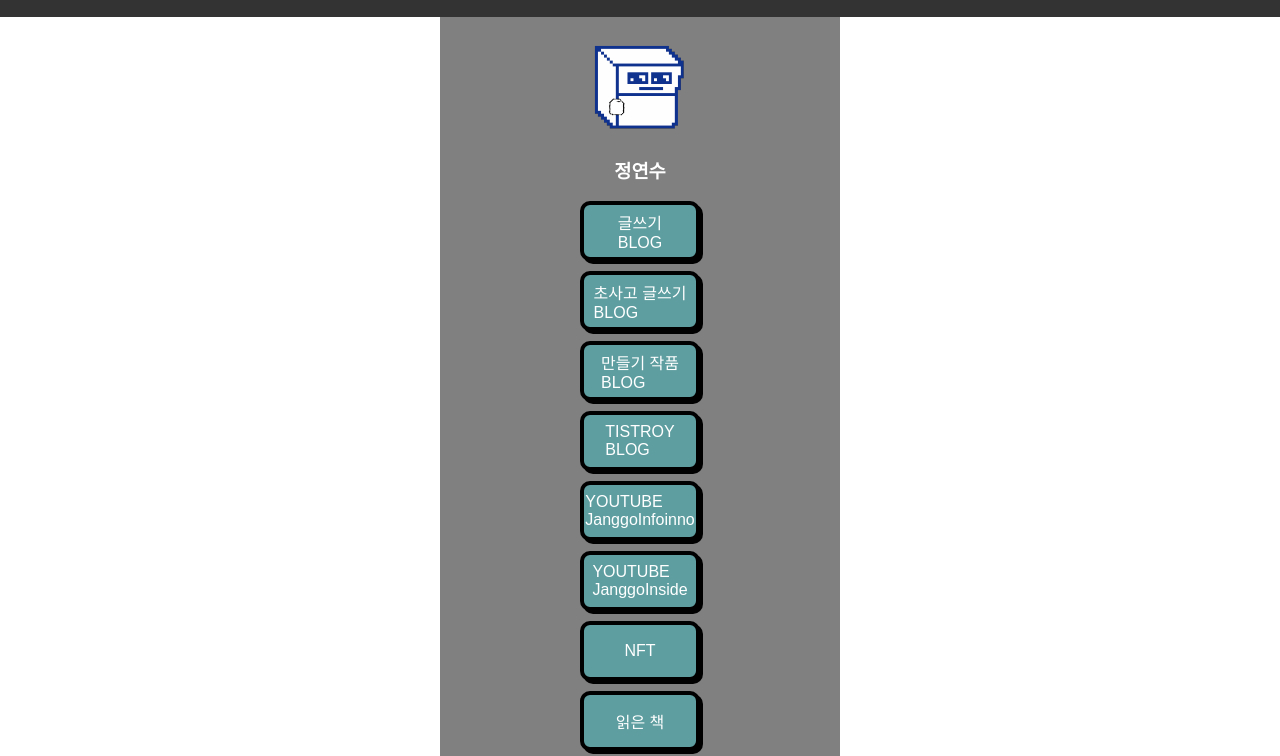
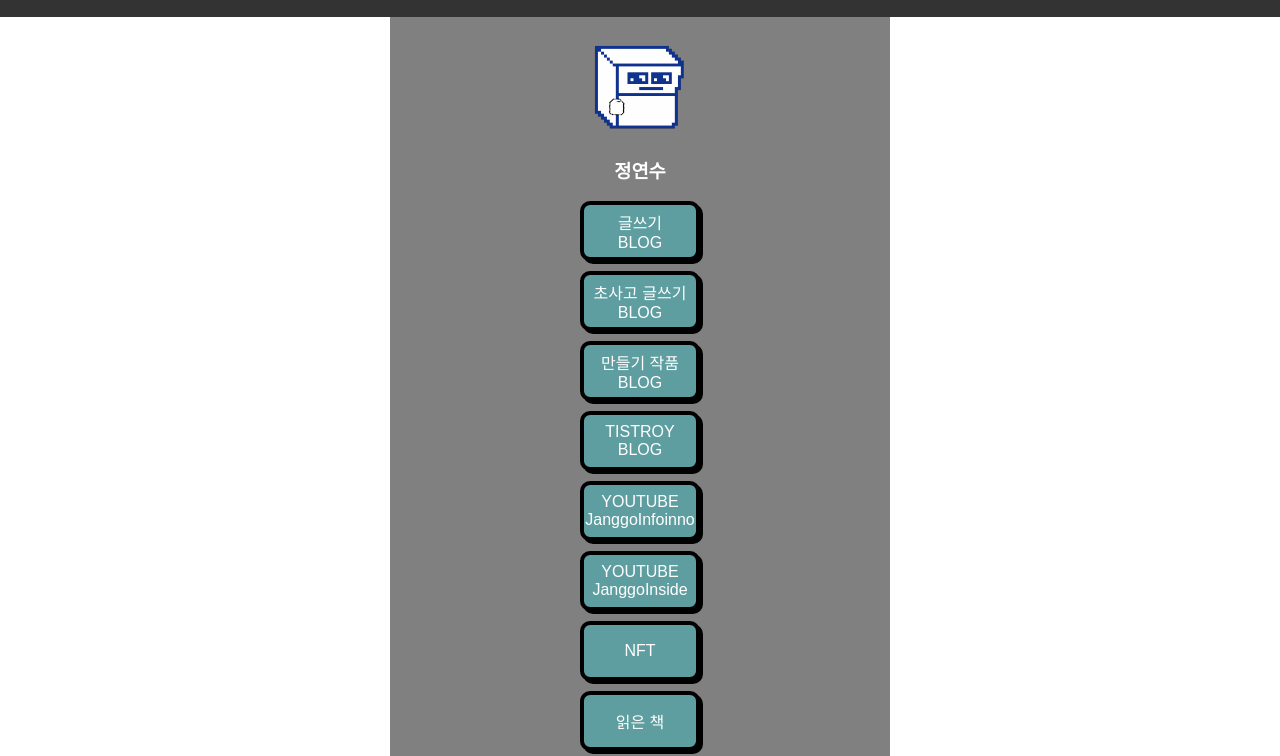
Before and after one commit to JangGo1010/JangGo1010.github.io, a plain HTML site: page index.html in a window 1280 px wide. Shown: the part 65-821 px from the top of the page. Drawn offline with Linux system fonts and the light colour scheme.

Commit message:
4.28
update blog style

```diff
--- a/index_style.css
+++ b/index_style.css
@@ -58,7 +58,7 @@ a {
     }
 
 .container {
-    width: 400px;
+    width: 500px;
     height: auto;
     padding: 20px;
     position: relative;
@@ -87,6 +87,8 @@ a {
     text-align: center
 }
 
+
+
 .text-align-center {
     text-align: center;
     margin: 0; /* 기본 마진 제거 */
@@ -113,7 +115,7 @@ a {
     display: flex; /* flex 컨테이너로 설정 */
     justify-content: center; /* 수평 가운데 정렬 */
     align-items: center; /* 수직 가운데 정렬 */
-
+    text-align: center;
 
 }
 .button:active{
```
